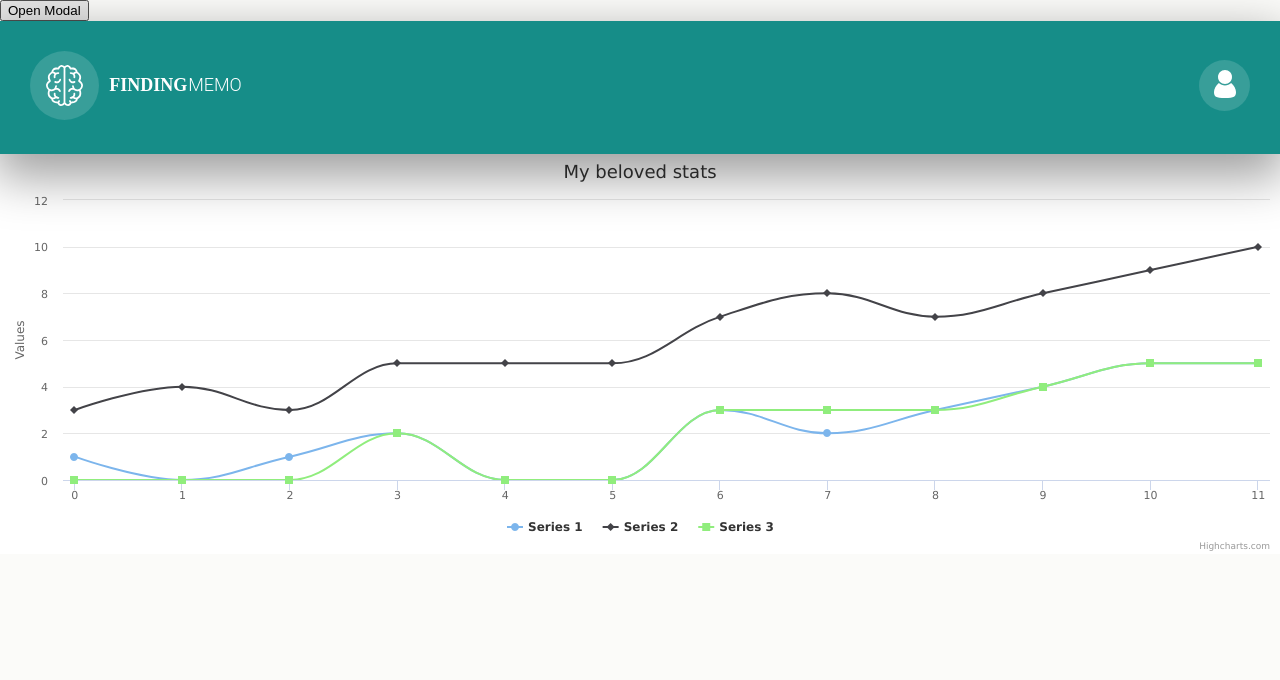
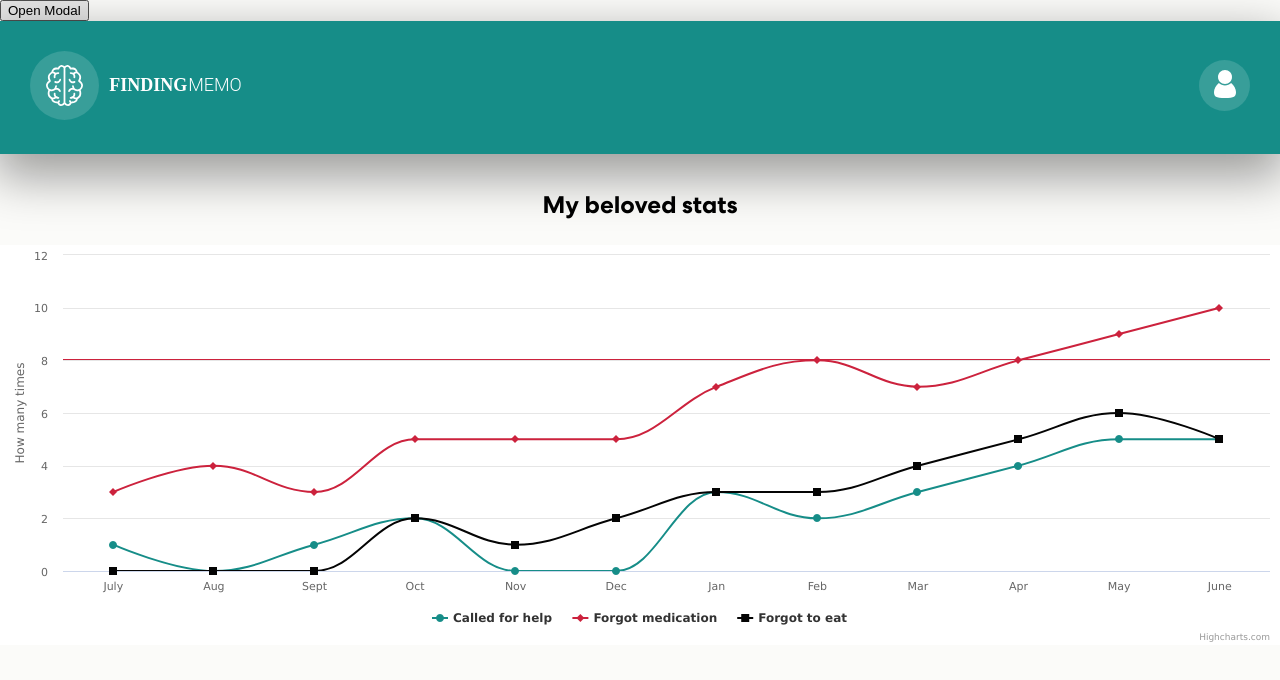
Before and after one commit to llopezjosue/doctogone-front, a React (Create React App) app: page /caregiver/his-stats in a window 1280 px wide. Shown: the top 680 px of the page. Built offline with nearby package versions, Linux system fonts and the light colour scheme.

Commit message:
stylisation et adaptation du graphique

```diff
--- /dev/null
+++ b/src/components/Caregiver/Chart.css
@@ -0,0 +1,5 @@
+.chartsName {
+  text-align: center;
+  margin-top: 35px;
+  margin-bottom: 25px;
+}
--- a/src/components/Caregiver/Chart.jsx
+++ b/src/components/Caregiver/Chart.jsx
@@ -1,27 +1,48 @@
 import React from "react";
 import Highcharts from "highcharts";
 import HighchartsReact from "highcharts-react-official";
-import "./HisStats.css";
 
 const options = {
   chart: {
-    type: "spline"
+    type: "spline",
+    plotBackgroundColor: null,
+    plotBorderWidth: null,
+    plotShadow: false
   },
+  colors: [
+    "#168d88",
+    "#cc223d",
+    "#040404",
+    "#43ACEA"
+  ],
   title: {
-    text: "My beloved stats"
+    text: null
+  },
+  yAxis : {
+    title: {
+      text: "How many times"
+    },
+    plotLines: [{
+      color : "#cc223d",
+      width: 2,
+      value: 8
+    }]
+  },
+  xAxis : {
+    categories: ["July", "Aug", "Sept", "Oct", "Nov", "Dec", "Jan", "Feb", "Mar", "Apr", "May", "June"]
   },
   series: [
     {
-      label: "Called for help",
+      name: "Called for help",
       data: [1, 0, 1, 2, 0, 0, 3, 2, 3, 4, 5, 5]
     },
     {
-      label: "Forgot medication",
+      name: "Forgot medication",
       data: [3, 4, 3, 5, 5, 5, 7, 8, 7, 8, 9, 10]
     },
     {
-      label: "Forgot to eat",
-      data: [0, 0, 0, 2, 0, 0, 3, 3, 3, 4, 5, 5]
+      name: "Forgot to eat",
+      data: [0, 0, 0, 2, 1, 2, 3, 3, 4, 5, 6, 5]
     }
   ]
 };
--- a/src/components/Caregiver/HisStats.jsx
+++ b/src/components/Caregiver/HisStats.jsx
@@ -1,8 +1,10 @@
 import React from "react";
 import Chart from "./Chart"
+import "./Chart.css";
 
 function HisStats() {
   return <div className="stats">
+    <h2 className="chartsName">My beloved stats</h2>
     <Chart />
   </div>;
 }
```
Also changed, not shown: src/components/Caregiver/HisStats.css (deleted).
